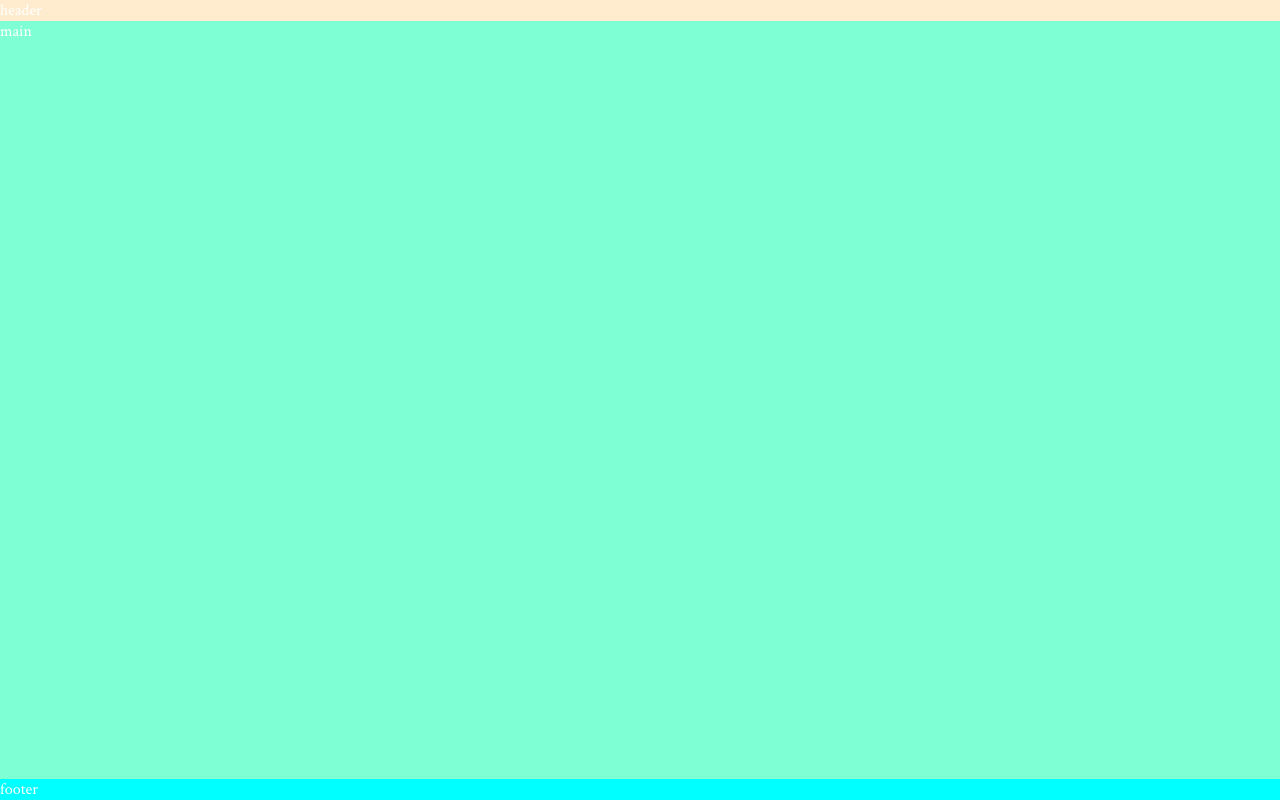
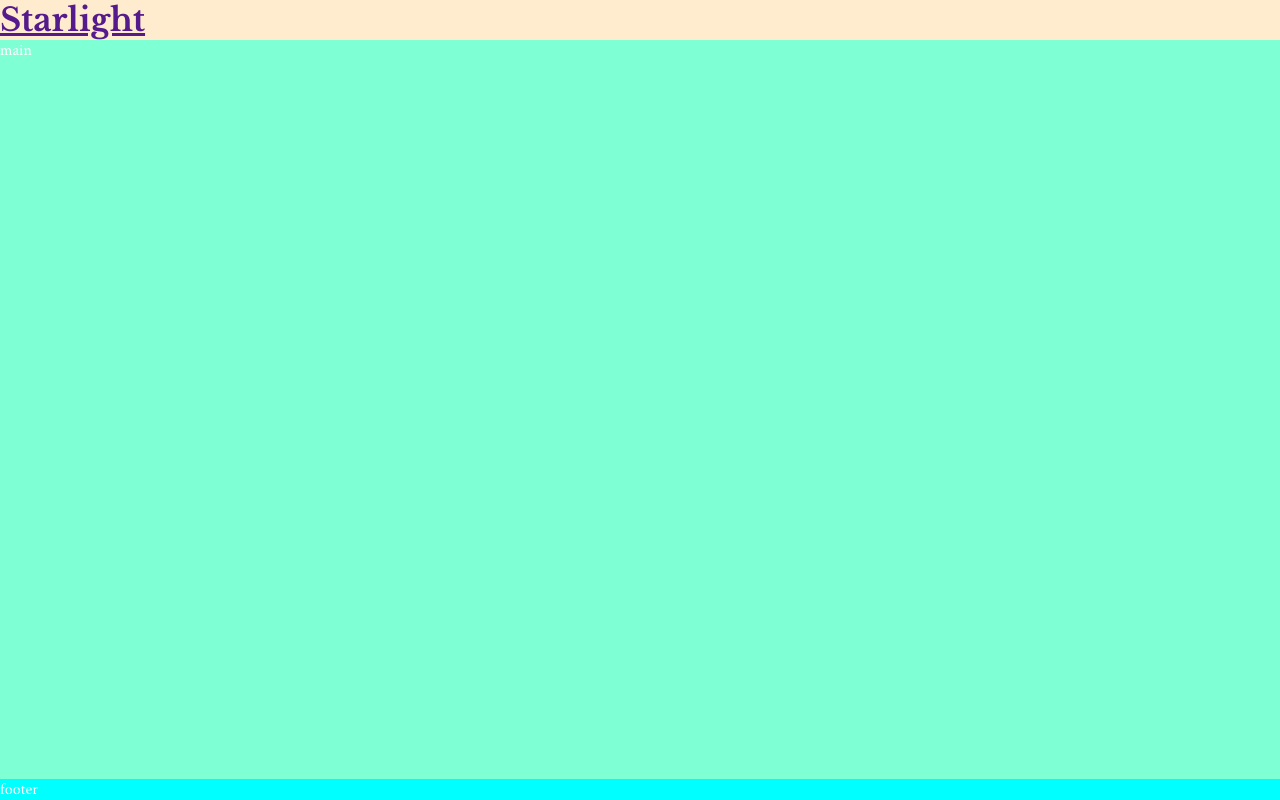
Before and after one commit to natnaelmehari27/starlight, a plain HTML site: page index.html in a window 1280 px wide. Drawn offline with nearby package versions, Linux system fonts and the light colour scheme.

Commit message:
give a header a logo and a name

```diff
--- a/index.html
+++ b/index.html
@@ -24,7 +24,11 @@
      <link rel="stylesheet" href="assets/css/style.css">
 </head>
 <body>
-    <header>header</header>
+    <header>
+        <a href="">
+            <h1 id="logo">Starlight</h1>
+        </a>
+    </header>
     <main>main</main>
     <footer>footer</footer>
 </body>
```
